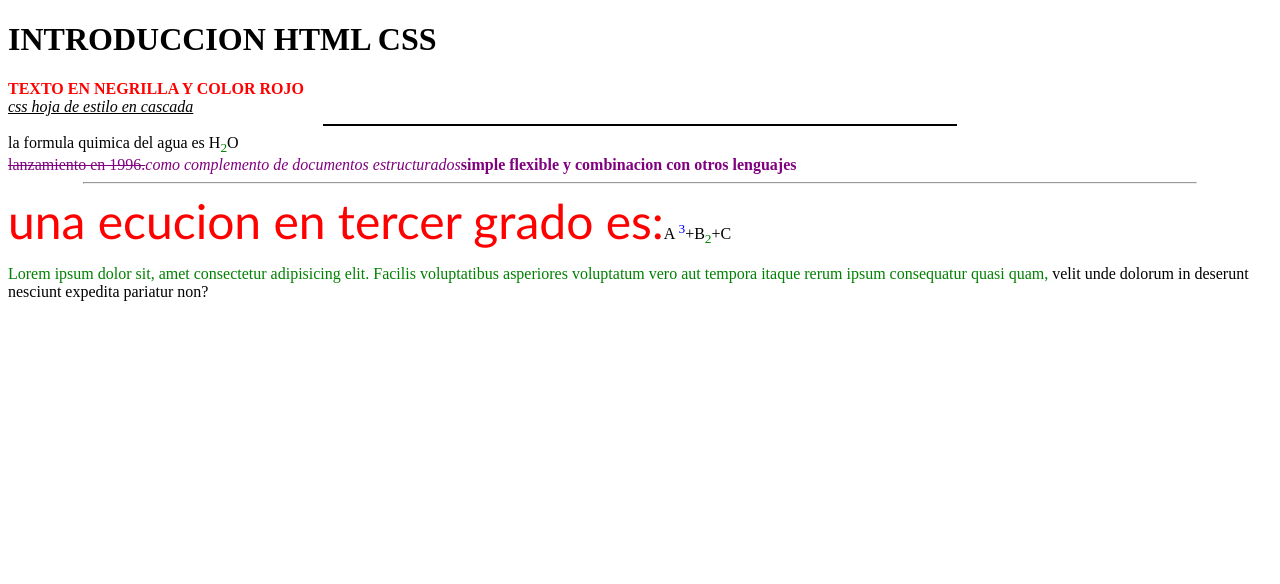
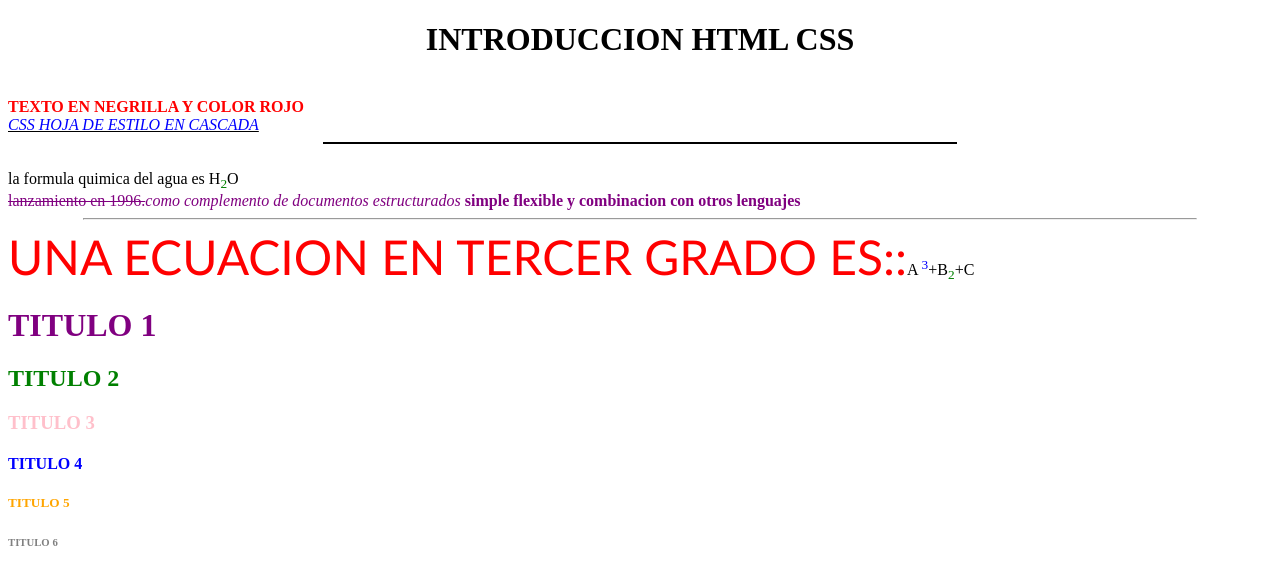
Before and after one commit to 21stefania/html, a plain HTML site: page Semana 1-2/index.html in a window 1280 px wide. Drawn offline with Linux system fonts and the light colour scheme.

Commit message:
Update index.html

```diff
--- a/Semana 1-2/index.html
+++ b/Semana 1-2/index.html
@@ -1,23 +1,40 @@
 <!DOCTYPE html>
+<!--Comienzo del documento html-->
 <html lang="en">
-<head>
-    <meta charset="UTF-8">
-    <meta http-equiv="X-UA-Compatible" content="IE=edge">
-    <meta name="viewport" content="width=device-width, initial-scale=1.0">
+    <head>
+    <!--Muestra el nombre de la pagina web en el navegador web-->
     <title>INTRO HTML</title>
-</head>
+    <!--Configura aceptacion de simbolos y caracteres especiales-->
+        <meta charset="UTF-8">
+        <meta http-equiv="X-UA-Compatible" content="IE=edge">
+        <meta name="viewport" content="width=device-width, initial-scale=1.0">
+    </head>
 <body>
-    <h1>INTRODUCCION HTML CSS</h1>
-    <b><font color="red">TEXTO EN NEGRILLA Y COLOR ROJO</font></b>
+    <!--Coloca titulo principal de la pag web-->
+    <center><h1>INTRODUCCION HTML CSS</h1></center>
     <br>
-    <u><i><font color="black">css hoja de estilo en cascada</font></i></u>
-    <hr align="center" width="50%" color="black">
+
+     <b><font color="red">TEXTO EN NEGRILLA Y COLOR ROJO</font></b>
+    <br>
+
+    <u><i><font color="blue">CSS HOJA DE ESTILO EN CASCADA</font></i></u>
+    <hr align="center" width="50%" color="black"><br>
+
     <font>la formula quimica del agua es H<sub><font color="green">2</font></sub>O</font>
     <br>
-    <font color="purple"><s>lanzamiento en 1996.</s><i>como complemento de documentos estructurados</i><b>simple flexible y combinacion con otros lenguajes</b></font>
+
+    <font color="purple"><s>lanzamiento en 1996.</s><i>como complemento de documentos estructurados</i>
+        <b> simple flexible y combinacion con otros lenguajes</b></font>
     <hr align="center" width="88%">
-    <font color="red" size="12" face="calibri">una ecucion en tercer grado es:</font>A <sup><font color="blue">3</font></sup>+B<sub><font color="green">2</font></sub>+C
+    <font color="red" size="12" face="calibri">UNA ECUACION EN TERCER GRADO ES::</font>A <sup>
+        <font color="blue">3</font></sup>+B<sub><font color="green">2</font></sub>+C
 
-    <p><font face="jokerman" color="green">Lorem ipsum dolor sit, amet consectetur adipisicing elit. Facilis voluptatibus asperiores voluptatum vero aut tempora itaque rerum ipsum consequatur quasi quam,</font> velit unde dolorum in deserunt nesciunt expedita pariatur non? </p>
+    <font color="purple"><h1>TITULO 1</h1></font>
+    <font color="green"><H2>TITULO 2</H2></font>
+    <font color="pink"><h3>TITULO 3</h3></font>
+    <font color="blue"><h4>TITULO 4</h4></font>
+    <font color="orange"><h5>TITULO 5</h5></font>
+    <font color="gray"><h6>TITULO 6</h6></font>
+
 </body>
 </html>
```
